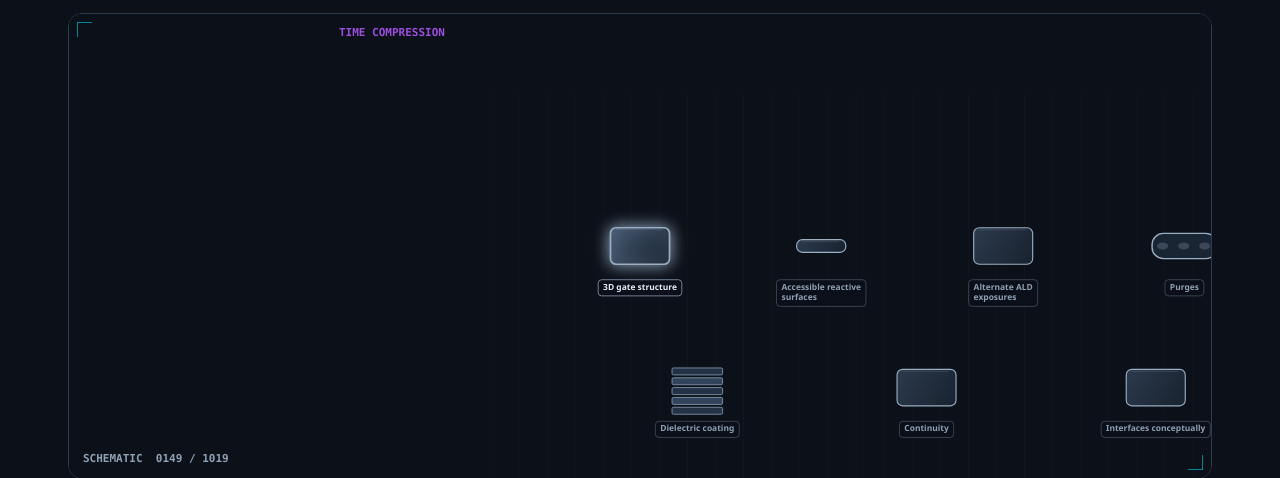
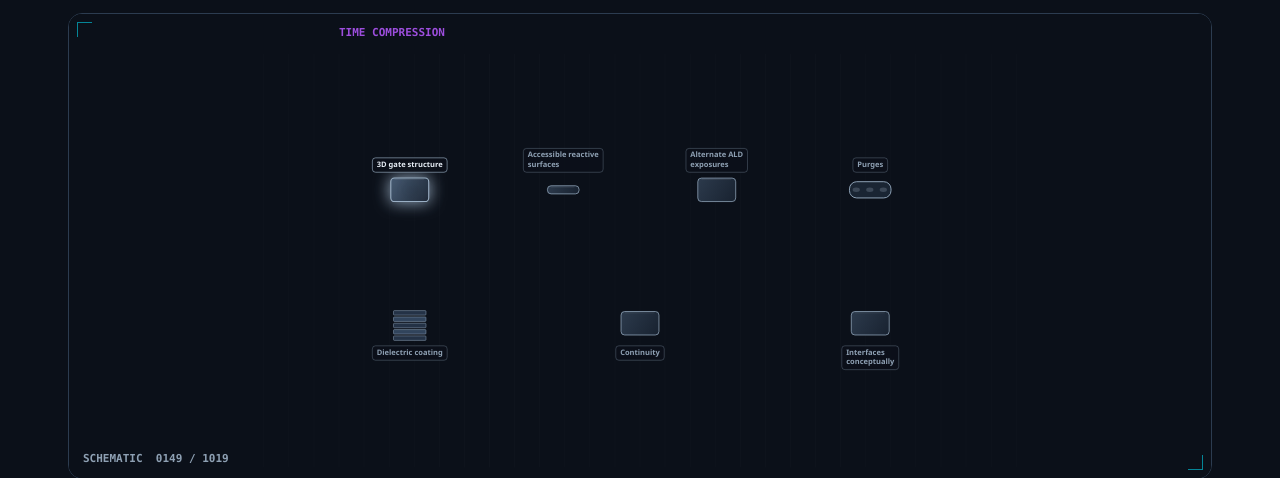
Before and after one commit to mizcausevic-dev/conformal-gate-stack-deposition-explainer, a plain HTML site: page index.html in a window 1280 px wide. Shown: the part 333-811 px from the top of the page. Drawn offline with Linux system fonts and the light colour scheme.

```diff
--- a/engine.js
+++ b/engine.js
@@ -1141,15 +1141,7 @@
     }
     var a = cen(prev);
     var b = cen(nodes);
-    var e = si === 0 ? smooth(Math.min(1, local / 0.45)) : smooth(Math.min(1, local / 0.32));
-    var z1 = si === 4 ? 1.02 : 1.12;
-    var z0 = si === 0 ? 1.0 : 1.06;
-    return {
-      x: a.x + (b.x - a.x) * e,
-      y: a.y + (b.y - a.y) * e,
-      z: z0 + (z1 - z0) * e,
-      si: si
-    };
+    return { x: 0.5, y: 0.48, z: 1, si: si };
   }
 
   function drawSilhouette(ctx, kind) {
@@ -1195,15 +1187,17 @@
 
   function drawLabel(ctx, node, p, on) {
     ctx.font = "600 12px ui-sans-serif, Segoe UI, sans-serif";
-    var lines = wrap(ctx, node.label, 148);
+    var lines = wrap(ctx, node.label, 128);
     var w = 0;
     var i;
     for (i = 0; i < lines.length; i++) w = Math.max(w, ctx.measureText(lines[i]).width);
-    w = Math.min(156, w + 14);
+    w = Math.min(136, w + 14);
     var h = lines.length * 15 + 8;
+    var above = node.y < 0.45;
     var lx = p.x - w / 2;
-    var ly = p.y + 48;
-    if (ly + h > 680) ly = p.y - 48 - h;
+    var ly = above ? p.y - 28 - h : p.y + 36;
+    if (lx < 28) lx = 28;
+    if (lx + w > 1172) lx = 1172 - w;
     ctx.fillStyle = "rgba(11,16,25,.86)";
     roundRect(ctx, lx, ly, w, h, 5);
     ctx.fill();
@@ -1257,6 +1251,7 @@
     var accent = roleColor(node.role);
     ctx.save();
     ctx.translate(p.x, p.y);
+    ctx.scale(0.72, 0.72);
     if (on) {
       ctx.shadowColor = accent;
       ctx.shadowBlur = 16;
```
Also changed, not shown: index.html (+1 -1 lines), scene.json (+10 -10 lines).
